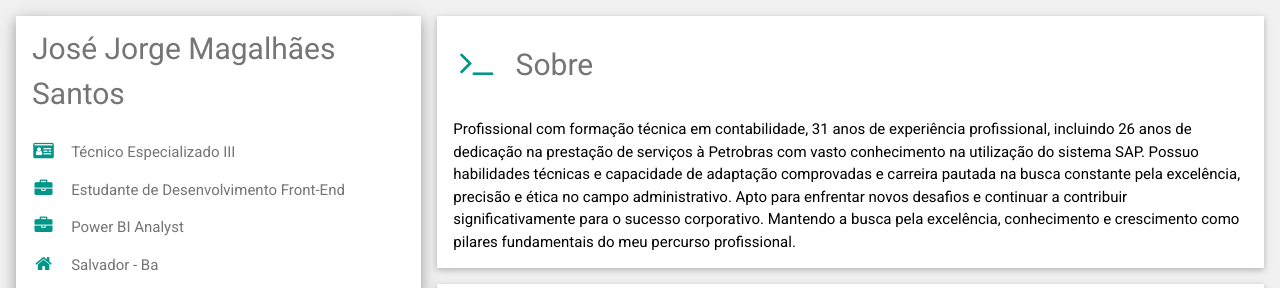
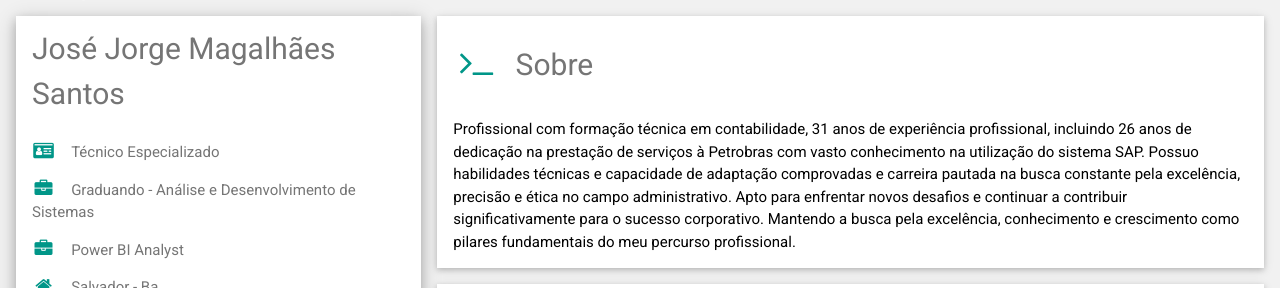
Before and after one commit to JorgeSantosxp/cv, a plain HTML site: page index.html in a window 1280 px wide. Shown: the top 288 px of the page. Drawn offline with nearby package versions, Linux system fonts and the light colour scheme.

Commit message:
Formação

```diff
--- a/index.html
+++ b/index.html
@@ -52,9 +52,8 @@
           </div>
           <div class="w3-container">
             <p><i class="fa fa-drivers-license fa-fw w3-margin-right w3-large w3-text-teal"></i>Técnico Especializado
-              III</p>
-            <p><i class="fa fa-briefcase fa-fw w3-margin-right w3-large w3-text-teal"></i>Estudante de Desenvolvimento
-              Front-End</p>
+              </p>
+            <p><i class="fa fa-briefcase fa-fw w3-margin-right w3-large w3-text-teal"></i>Graduando - Análise e Desenvolvimento de Sistemas</p>
             <p><i class="fa fa-briefcase fa-fw w3-margin-right w3-large w3-text-teal"></i>Power BI Analyst</p>
             <p><i class="fa fa-home fa-fw w3-margin-right w3-large w3-text-teal"></i>Salvador - Ba</p>
             <p><i class="fa fa-envelope fa-fw w3-margin-right w3-large w3-text-teal"></i>jorgesantos.xp@gmail.com</p>
```
